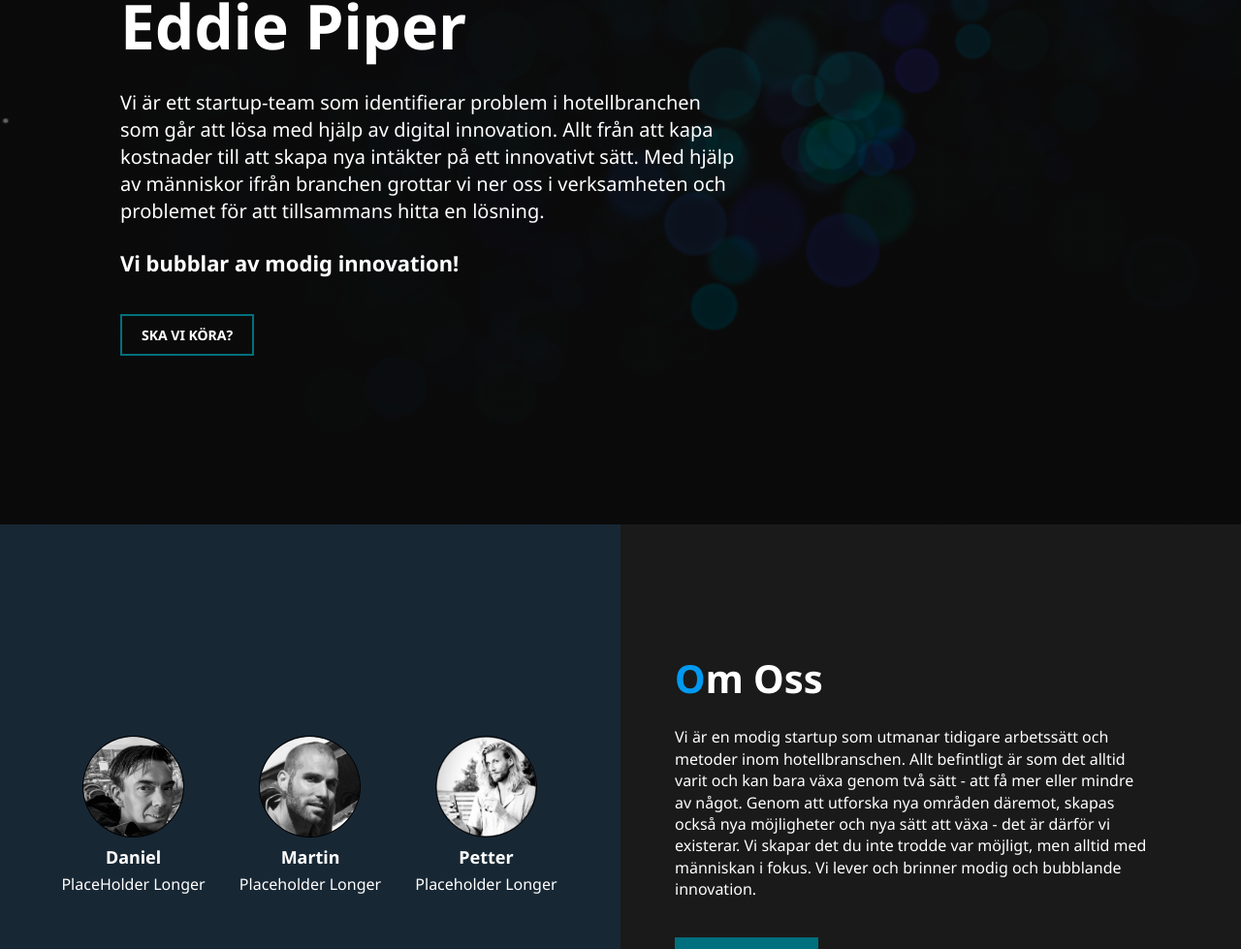
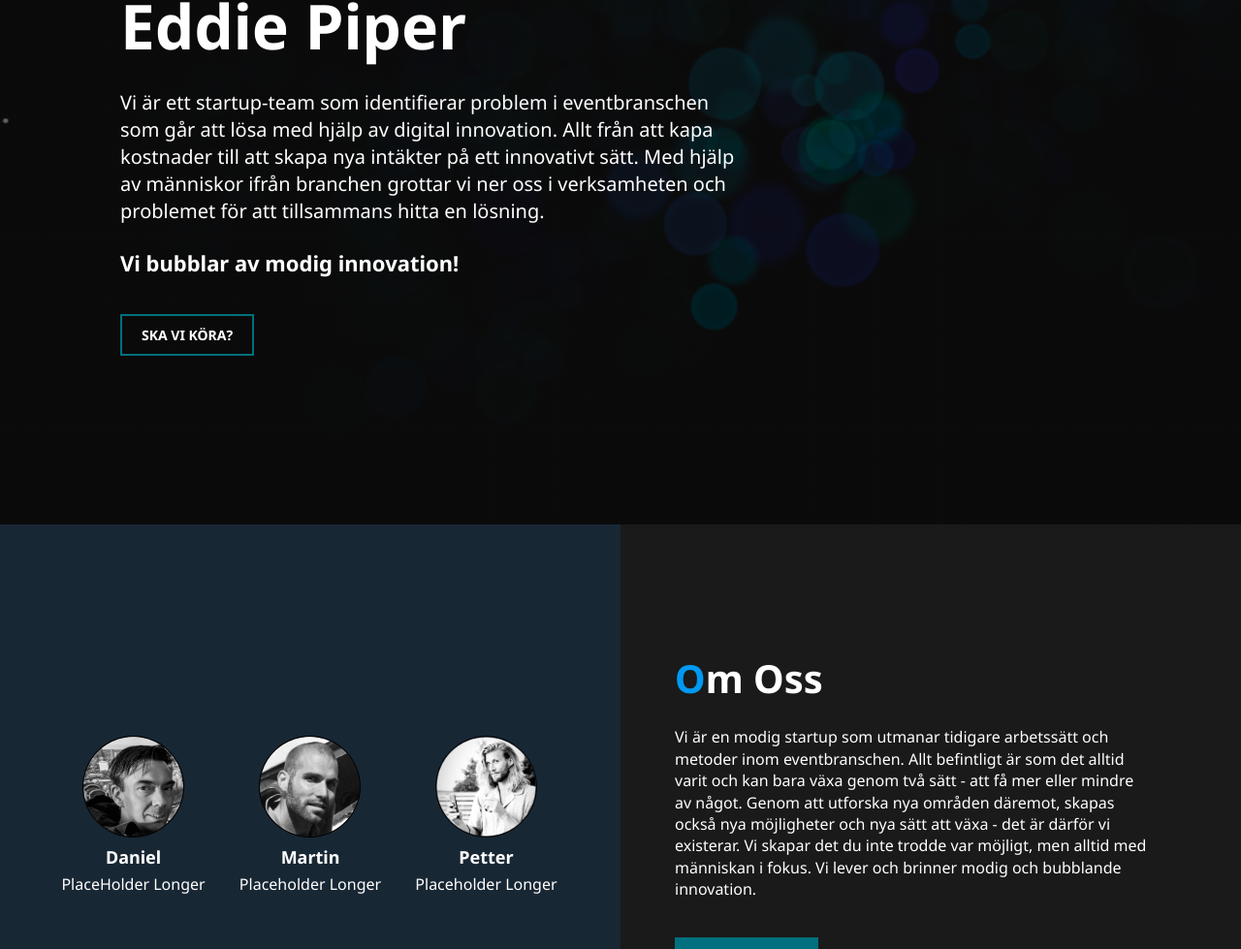
Before and after one commit to carcosa-rnd/eddiepiper.com, a React (Vite) app: page / in a window 1280 px wide. Shown: the part 259-1238 px from the top of the page at 97% size. Built offline with nearby package versions, Linux system fonts and the light colour scheme.

Commit message:
fix: replace some text content

```diff
--- a/src/eddiepiper.config.js
+++ b/src/eddiepiper.config.js
@@ -23,7 +23,7 @@ export const nav = {
 export const hero = {
   title: "eddie piper",
   description:
-    "Vi är ett startup-team som identifierar problem i hotellbranchen som går att lösa med hjälp av digital innovation. Allt från att kapa kostnader till att skapa nya intäkter på ett innovativt sätt. Med hjälp av människor ifrån branchen grottar vi ner oss i verksamheten och problemet för att tillsammans hitta en lösning.",
+    "Vi är ett startup-team som identifierar problem i eventbranschen som går att lösa med hjälp av digital innovation. Allt från att kapa kostnader till att skapa nya intäkter på ett innovativt sätt. Med hjälp av människor ifrån branchen grottar vi ner oss i verksamheten och problemet för att tillsammans hitta en lösning.",
   tagline: "Vi bubblar av modig innovation!",
   button: "Ska vi köra?",
 };
@@ -31,7 +31,7 @@ export const hero = {
 export const about = {
   title: "om oss",
   description:
-    "Vi är en modig startup som utmanar tidigare arbetssätt och metoder inom hotellbranschen. Allt befintligt är som det alltid varit och kan bara växa genom två sätt - att få mer eller mindre av något. Genom att utforska nya områden däremot, skapas också nya möjligheter och nya sätt att växa - det är därför vi existerar. Vi skapar det du inte trodde var möjligt, men alltid med människan i fokus. Vi lever och brinner modig och bubblande innovation.",
+    "Vi är en modig startup som utmanar tidigare arbetssätt och metoder inom eventbranschen. Allt befintligt är som det alltid varit och kan bara växa genom två sätt - att få mer eller mindre av något. Genom att utforska nya områden däremot, skapas också nya möjligheter och nya sätt att växa - det är därför vi existerar. Vi skapar det du inte trodde var möjligt, men alltid med människan i fokus. Vi lever och brinner modig och bubblande innovation.",
   button: "KONTAKTA OSS",
   images: [
     {
@@ -121,6 +121,6 @@ export const values = {
 };
 
 export const contact = {
-  description: "Driver du hotell och vill bygga en spännande digital tjänst med oss?",
+  description: "Arrangerar ni konferenser och vill utveckla ert erbjudande genom digitalisering?",
   button: "KONTAKTA OSS",
 };
```
